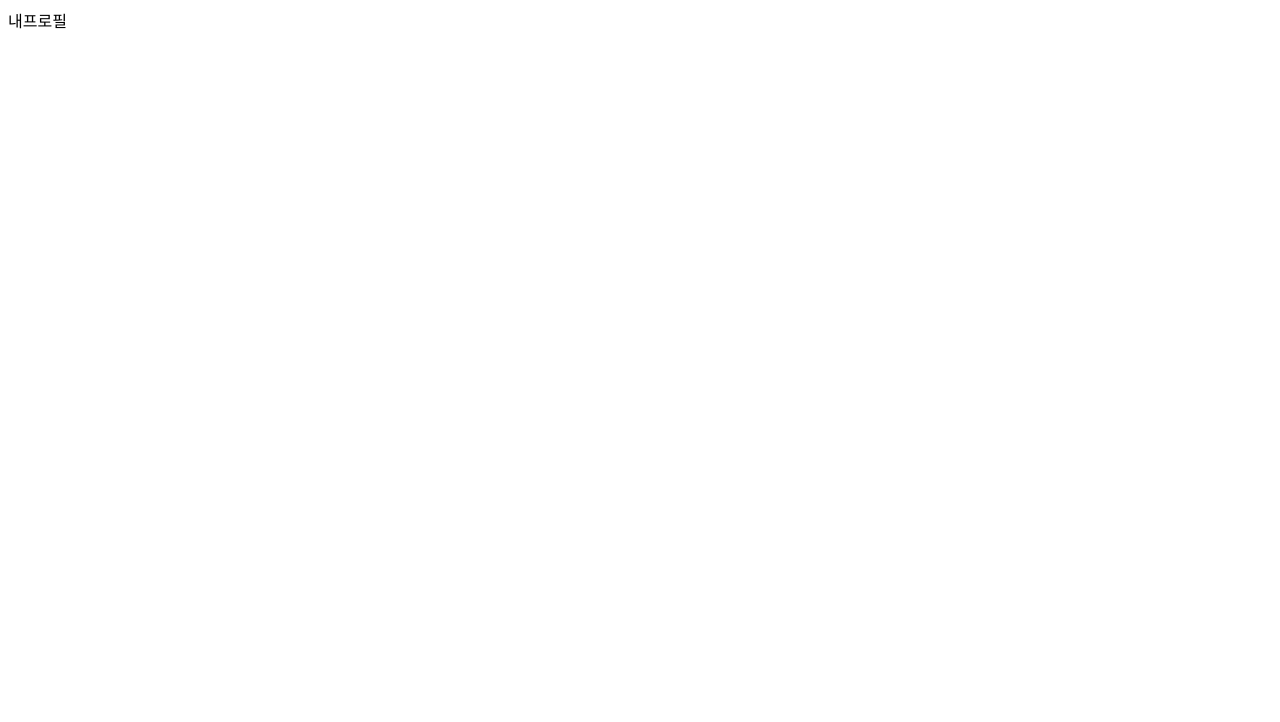
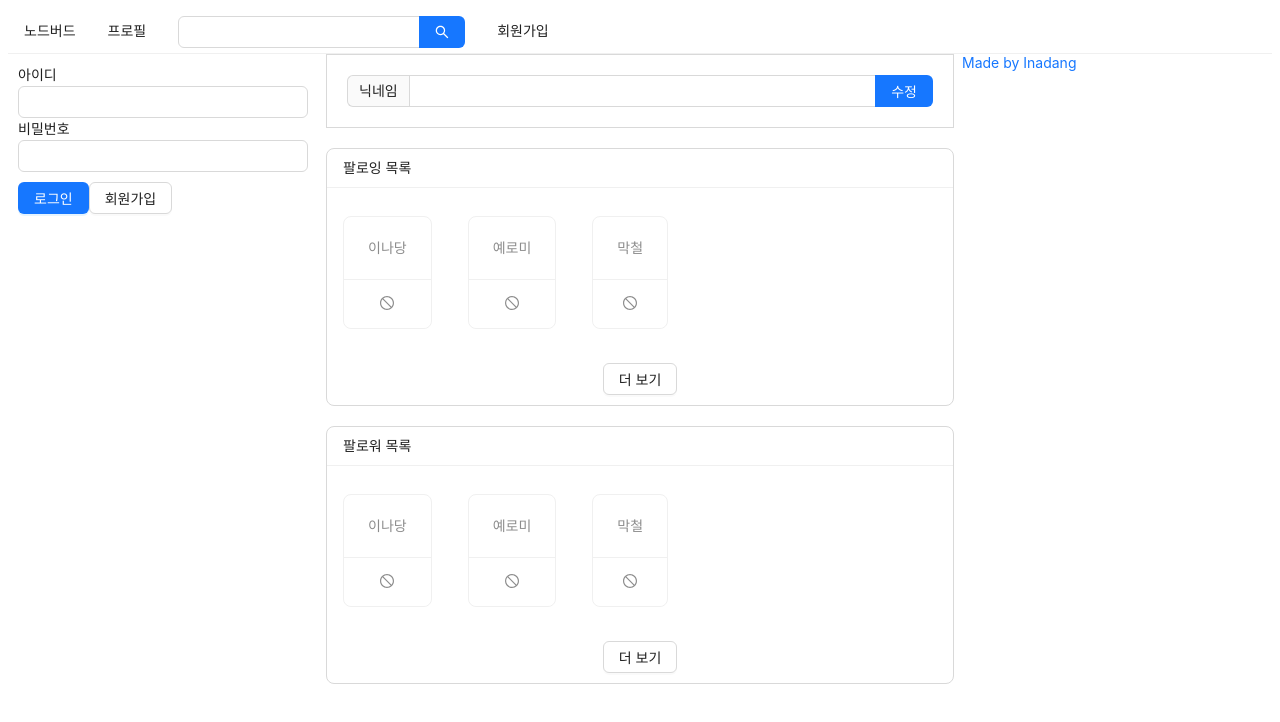
Before and after one commit to Ina-dang/react-nodebird, a Next.js app in the folder prepare/front/: page /profile in a window 1280 px wide. Shown: the top 722 px of the page. Built offline with nearby package versions, Linux system fonts and the light colour scheme.

Commit message:
프로필 페이지 생성 및 프로필 화면에 필요한 컴포넌트 분리

```diff
--- a/prepare/front/components/AppLayout.js
+++ b/prepare/front/components/AppLayout.js
@@ -1,5 +1,5 @@
 import React, { useState } from 'react';
-import propTypes from 'prop-types';
+import PropTypes from 'prop-types';
 import Link from 'next/link';
 import { Input, Menu, Row, Col } from 'antd';
 import UserProfile from './UserProfile';
@@ -70,7 +70,7 @@
 };
 
 AppLayout.propTypes = {
-  children: propTypes.node.isRequired,
+  children: PropTypes.node.isRequired,
 };
 
 export default AppLayout;
--- /dev/null
+++ b/prepare/front/components/FollowList.js
@@ -0,0 +1,36 @@
+import { StopOutlined } from '@ant-design/icons';
+import { Button, Card, List } from 'antd';
+import PropTypes from 'prop-types';
+import React from 'react';
+
+const FollowList = ({ header, data }) => {
+  return (
+    <List
+      style={{ marginBottom: 20 }}
+      grid={{ gutter: 4, xs: 2, md: 3 }}
+      size='small'
+      header={<div>{header}</div>}
+      loadMore={
+        <div style={{ textAlign: 'center', margin: '10px 0' }}>
+          <Button>더 보기</Button>
+        </div>
+      }
+      bordered
+      dataSource={data}
+      renderItem={(item) => (
+        <List.Item style={{ marginTop: 20 }}>
+          <Card actions={[<StopOutlined key='stop' />]}>
+            <Card.Meta description={item.nickname} />
+          </Card>
+        </List.Item>
+      )}
+    />
+  );
+};
+
+FollowList.propTypes = {
+  header: PropTypes.string.isRequired,
+  data: PropTypes.array.isRequired,
+};
+
+export default FollowList;
--- /dev/null
+++ b/prepare/front/components/NicknameEditForm.js
@@ -0,0 +1,19 @@
+import { Form, Input } from 'antd';
+import React, { useMemo } from 'react';
+
+const NicknameEditForm = () => {
+  const style = useMemo(
+    () => ({
+      marginBottom: '20px',
+      border: '1px solid #d9d9d9',
+      padding: '20px',
+    }),
+    []
+  );
+  return (
+    <Form style={style}>
+      <Input.Search addonBefore='닉네임' enterButton='수정' />
+    </Form>
+  );
+};
+export default NicknameEditForm;
--- a/prepare/front/pages/profile.js
+++ b/prepare/front/pages/profile.js
@@ -1,14 +1,32 @@
 import Head from 'next/head';
 import React from 'react';
 
+import AppLayout from '../components/AppLayout';
+import FollowList from '../components/FollowList';
+import NicknameEditForm from '../components/NicknameEditForm';
+
 const Profile = () => {
+  const followerList = [
+    { nickname: '이나당' },
+    { nickname: '예로미' },
+    { nickname: '막철' },
+  ];
+  const followingList = [
+    { nickname: '이나당' },
+    { nickname: '예로미' },
+    { nickname: '막철' },
+  ];
   return (
     <>
       <Head>
         <meta charSet='utf=8' />
-        <title>profile</title>
+        <title>내 프로필 | profile</title>
       </Head>
-      <div>내프로필</div>
+      <AppLayout>
+        <NicknameEditForm />
+        <FollowList header='팔로잉 목록' data={followingList} />
+        <FollowList header='팔로워 목록' data={followerList} />
+      </AppLayout>
     </>
   );
 };
```
